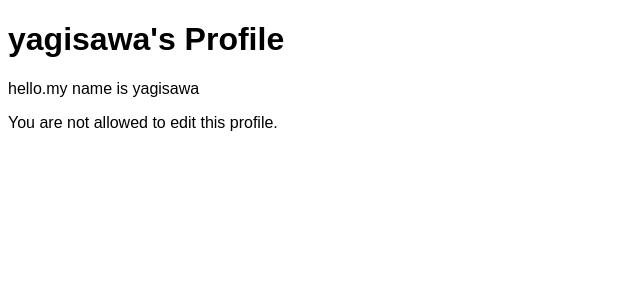
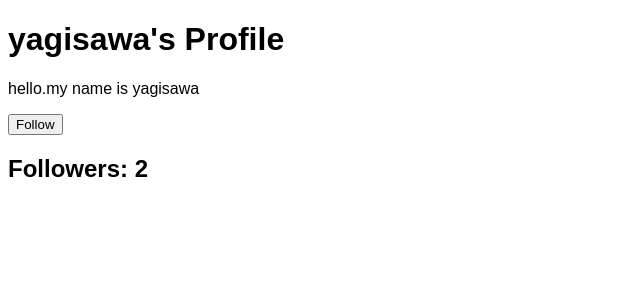
Before and after one commit to goat2130/Django-portfolio-first, a Django app: a page that uses myapp/templates/myapp/profile.html in a window 1280 px wide. Shown: the part 79-379 px from the top of the page, without its empty margins (0-640 px from the left). Run offline with Django 4.2, Linux system fonts and the light colour scheme; a user stored in the database is signed in; data comes from the database, SQL or seed files in the repository; both versions use the stored data as it was after the commit.

Commit message:
feat: #1.51 フォロー機能を追加する

```diff
--- a/config/urls.py
+++ b/config/urls.py
@@ -2,7 +2,7 @@ from django.contrib import admin
 from django.urls import path, include
 from django.views.generic import RedirectView
 from django.contrib.auth.views import LoginView
-from myapp.views import SignUpView, profile, increment_views, ranking, my_posts
+from myapp.views import SignUpView, profile, increment_views, ranking, my_posts, follow, unfollow
 
 urlpatterns = [
     path('admin/', admin.site.urls),
@@ -14,4 +14,6 @@ urlpatterns = [
     path('post/<slug:slug>/increment_views/', increment_views, name='increment_views'),
     path('ranking/', ranking, name='ranking'),
     path('my_posts/', my_posts, name='my_posts'),
+    path('follow/<str:username>/', follow, name='follow'),
+    path('unfollow/<str:username>/', unfollow, name='unfollow'),
 ]
--- a/myapp/models.py
+++ b/myapp/models.py
@@ -52,6 +52,8 @@ class Profile(models.Model):
     website = models.URLField(max_length=200, blank=True)
     location = models.CharField(max_length=100, blank=True)
     avatar = models.ImageField(upload_to='avatars/', blank=True, null=True)
+    followers = models.ManyToManyField(User, related_name='following', blank=True)
+    followers_count = models.PositiveIntegerField(default=0)
 
     def __str__(self):
         return self.user.username
@@ -77,3 +79,10 @@ class PostViews(models.Model):
 
     def get_absolute_url(self):
         return reverse('post_detail', kwargs={'slug': self.post.slug})
+
+
+class Connection(models.Model):
+    user = models.OneToOneField(User, on_delete=models.CASCADE)
+    following = models.ManyToManyField(User, related_name='followers', blank=True)
+    def __str__(self):
+        return self.user.username
--- a/myapp/templates/myapp/profile.html
+++ b/myapp/templates/myapp/profile.html
@@ -9,6 +9,7 @@
 <p>{{ profile.location }}</p>
 <p>{{ profile.website }}</p>
 
+{% if request.user.is_authenticated %}
   {% if request.user == profile.user %}
     <h2>Edit Profile</h2>
     <form method="POST" enctype="multipart/form-data">
@@ -17,6 +18,23 @@
       <button type="submit">Save Changes</button>
     </form>
   {% else %}
-<p>You are not allowed to edit this profile.</p>
+    {% if is_following %}
+      <form action="{% url 'unfollow' username=profile.user.username %}" method="POST">
+        {% csrf_token %}
+        <button type="submit">Unfollow</button>
+      </form>
+    {% else %}
+      <form action="{% url 'follow' username=profile.user.username %}" method="POST">
+        {% csrf_token %}
+        <button type="submit">Follow</button>
+      </form>
     {% endif %}
+  {% endif %}
+{% else %}
+  <p>You need to be logged in to follow this user.</p>
+{% endif %}
+
+<h2>Followers: {{ followers_count }}</h2>
+
+
 {% endblock %}
--- a/myapp/views.py
+++ b/myapp/views.py
@@ -1,5 +1,5 @@
 from django.shortcuts import render, redirect, get_object_or_404
-from .models import Post, Profile, PostViews
+from .models import Post, Profile, PostViews, Connection
 from .forms import PostForm, ProfileForm, SignUpForm, CommentForm
 from django.contrib.auth.decorators import login_required
 from django.views.decorators.http import require_POST
@@ -13,6 +13,8 @@ from django.db.models import F, Count
 from django.http import HttpResponseRedirect
 from django.views.generic import CreateView
 from django.contrib.auth.models import User
+from django.contrib.auth.decorators import login_required
+
 
 
 
@@ -182,13 +184,24 @@ def profile(request, username):
         profile = Profile(user=profile_user)
         profile.save()
 
+    # フォロワーの存在チェック
+    is_following = False
+    followers_count = 0
+    if request.user.is_authenticated:
+        connection, created = Connection.objects.get_or_create(user=request.user)
+        is_following = connection.following.filter(id=profile_user.id).exists()
+        followers_count = Connection.objects.filter(following=profile_user).count()
+
     context = {
         'form': form,
         'profile': profile,
-        'error_message': error_message
+        'error_message': error_message,
+        'is_following': is_following,
+        'followers_count': followers_count,
     }
 
     return render(request, 'myapp/profile.html', context)
+
 
 
 # ranking function
@@ -233,3 +246,22 @@ def post_edit(request, pk):
     else:
         form = PostForm(instance=post)
     return render(request, 'myapp/post_edit.html', {'form': form})
+
+
+@login_required
+def follow(request, username):
+    followed_user = get_object_or_404(User, username=username)
+    connection, created = Connection.objects.get_or_create(user=request.user)
+    connection.following.add(followed_user)
+    followed_user.profile.followers_count += 1
+    followed_user.profile.save()
+    return redirect('profile', username=username)
+
+@login_required
+def unfollow(request, username):
+    followed_user = get_object_or_404(User, username=username)
+    connection, created = Connection.objects.get_or_create(user=request.user)
+    connection.following.remove(followed_user)
+    followed_user.profile.followers_count -= 1
+    followed_user.profile.save()
+    return redirect('profile', username=username)
```
Also changed, not shown: db.sqlite3, myapp/migrations/0009_connection.py (added), myapp/migrations/0010_profile_followers.py (added), myapp/migrations/0011_alter_profile_followers.py (added), myapp/migrations/0012_profile_followers_count.py (added). Lines whose indentation alone changed are shown as unchanged.
